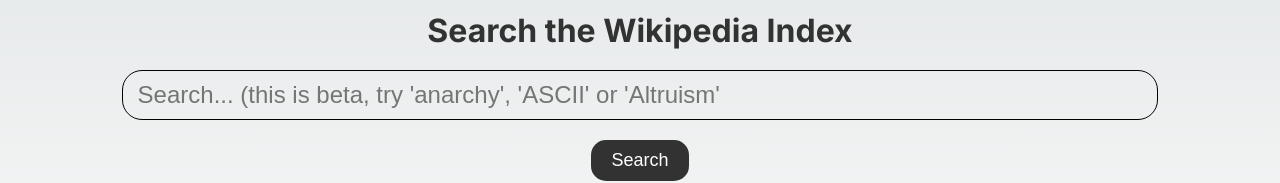
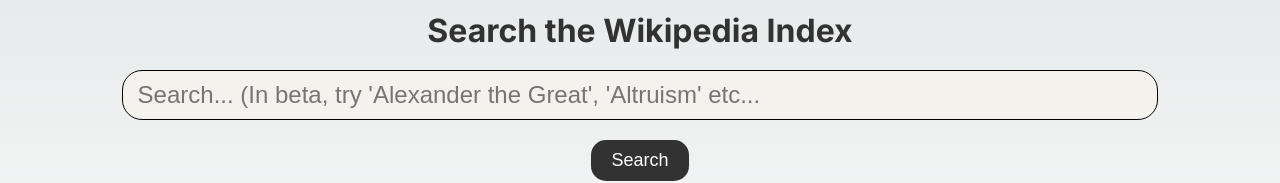
Before and after one commit to themouseion/mouseionwebsite, a Next.js app: page /search_ui in a window 1280 px wide. Shown: the part 346-529 px from the top of the page. Built offline with nearby package versions, Linux system fonts and the light colour scheme.

Commit message:
updated search URL

```diff
--- a/app/search_ui/page.js
+++ b/app/search_ui/page.js
@@ -50,7 +50,7 @@
       setLoadingMessage('Please refresh page and search again');
     }, 7000);
 
-    const url = `https://search-server-e4kx722caq-wl.a.run.app//search?query=${encodeURIComponent(searchTerm)}`;
+    const url = `https://search-server-e4kx722caq-wl.a.run.app/search?query=${encodeURIComponent(searchTerm)}`;
     fetchWithRetry(url)
       .then(data => {
         const endTime = performance.now();
@@ -87,7 +87,7 @@
         <form onSubmit={handleSubmit} style={{ display: 'flex', flexDirection: 'column', alignItems: 'center' }}>
           <input
             type="text"
-            placeholder="Search... (this is beta, try 'anarchy', 'ASCII' or 'Altruism' "
+            placeholder="Search... (In beta, try 'Alexander the Great', 'Altruism' etc... "
             value={searchTerm}
             onChange={handleChange}
             style={{
@@ -97,7 +97,7 @@
               borderRadius: '20px',
               width: '90%',
               height: '50px',
-              background: 'transparent', // make the background transparent
+              background: '#f5f2ee', // make the background transparent
               border: '1px solid black', // add a black border
               color: '#323232'
 
@@ -127,7 +127,7 @@
                     <a href={result.url} style={{ color: '#fff' }}>{result.title}</a>
                   </h3>
                   <p style={{ margin: 0, fontSize: '14px', color: '#fff' }}>{result.text}</p>
-                  <p style={{ fontSize: '12px', color: '#aaa' }}>Cos Simalarity: {similarities[index]}</p> {/* Display similarity */}
+                  {/* <p style={{ fontSize: '12px', color: '#aaa' }}>Cos Simalarity: {similarities[index]}</p> Display similarity */}
                 </div>
               ))
             )}
```
